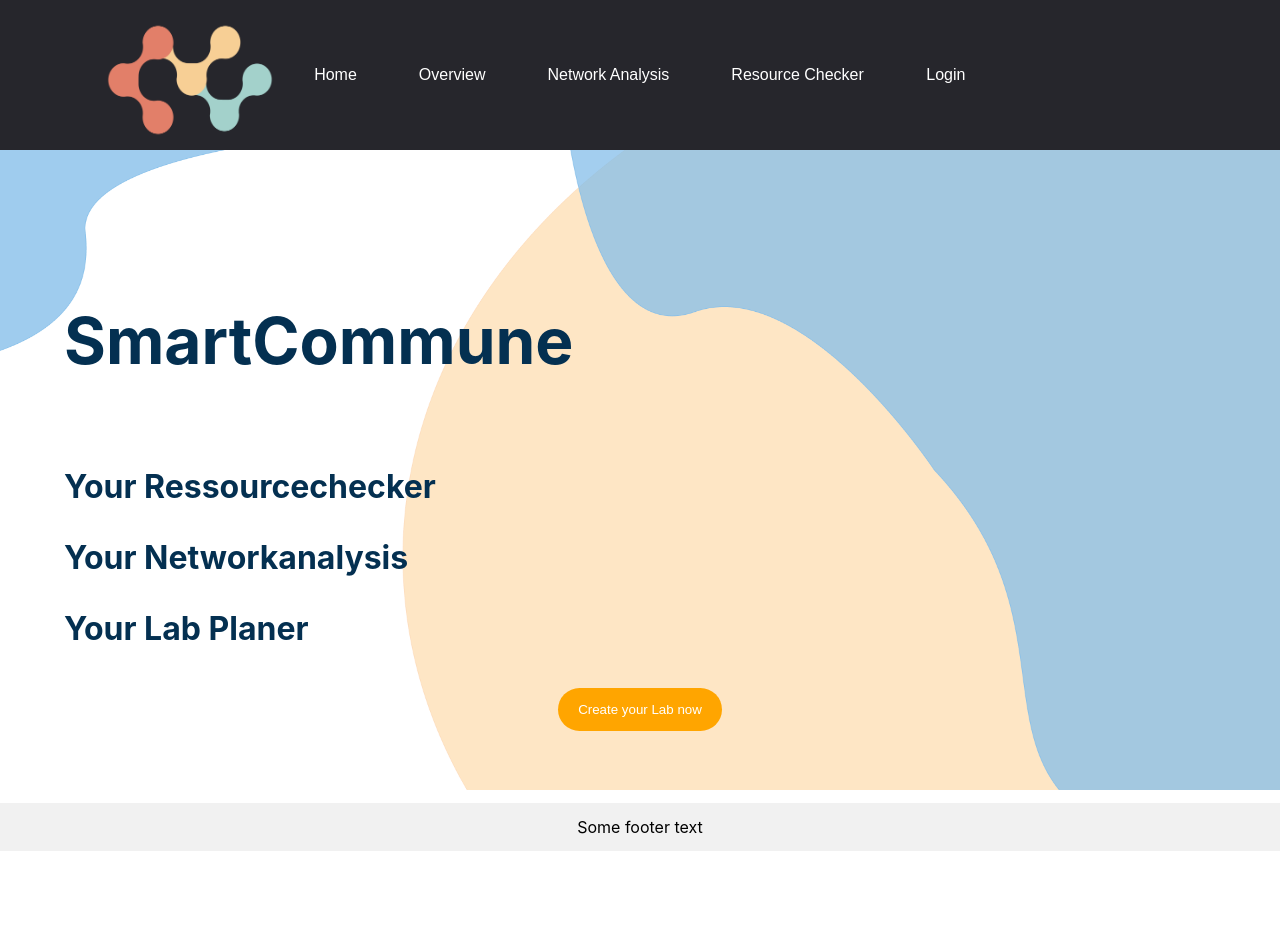
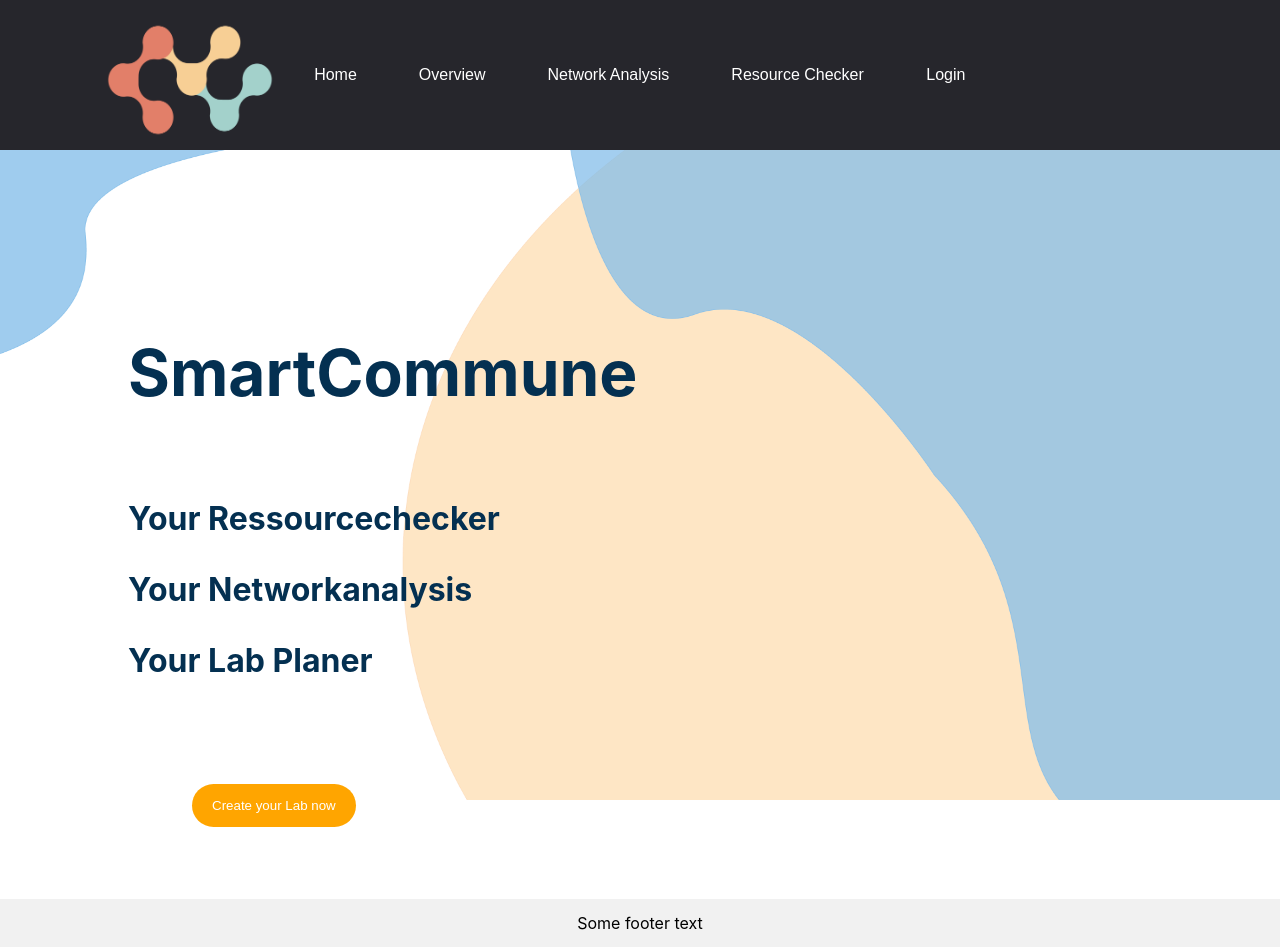
Before and after one commit to Dean14x/ToolsForUrbanSpace, a React (Create React App) app in the folder Frontend/lab-website/: page / in a window 1280 px wide. Before the commit the page ends 851 px from the top, so only its background shows below. Built offline with nearby package versions, Linux system fonts and the light colour scheme.

Commit message:
text orientation

```diff
--- a/Frontend/lab-website/src/homepage.css
+++ b/Frontend/lab-website/src/homepage.css
@@ -6,16 +6,19 @@
    position: absolute;
    z-index: -2;
    width: 100%;
-   height: 80%;
+   /* height: 85%; */
+   height: calc(100% - 150px);
 }
 
 .content {
    display: flex;
    flex-direction: column;
    flex-grow: 0;
-   margin: 4rem;
+   margin-top: 6rem;
+   margin-left: 8rem;
    padding-top: 2rem;
-   overflow: hidden;
+   width: 50%;
+   align-self: flex-end;
 }
 
 .info_titel{
@@ -41,5 +44,6 @@
 
 .buttonLogin{
    color: white;
-   text-align: center;
+   /* text-align: center; */
+   margin: 4rem;
 }
```
